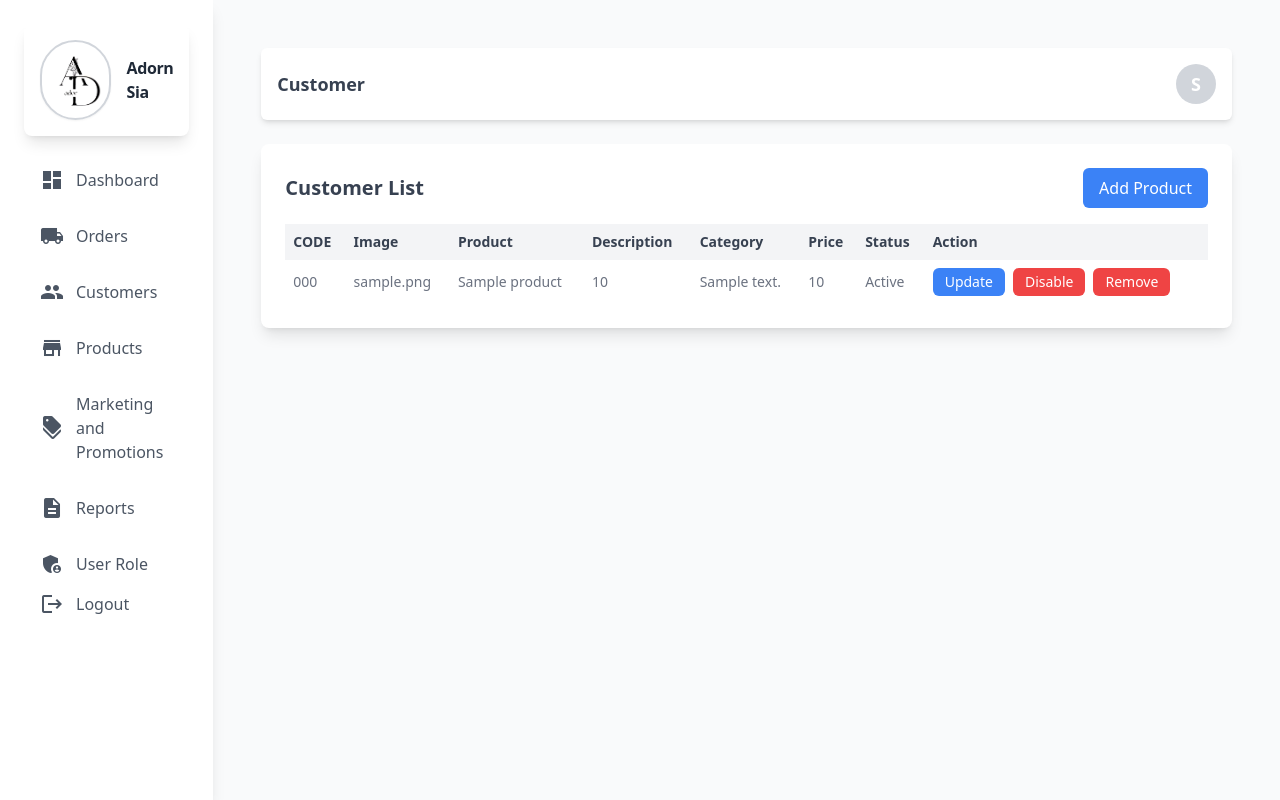
After one commit to anderson895/AdornSia, a PHP site: page /Client/admin/product.php in a window 1280 px wide. The commit adds this page. Run offline with PHP 8.4, Linux system fonts and the light colour scheme; the visitor is signed in with stand-in values (Sample User, id 1); tables that the repository leaves empty or names only in its code hold one stand-in row (values such as "Sample post"); some libraries are stand-ins or nearby versions.

Commit message:
creat product management module

```diff
--- a/admin/backend/class.php
+++ b/admin/backend/class.php
@@ -41,7 +41,24 @@ class global_class extends db_connect
         }
     }
 
+    public function fetch_all_customers(){
+        $query = $this->conn->prepare("SELECT * FROM `user`");
 
+        if ($query->execute()) {
+            $result = $query->get_result();
+            return $result;
+        }
+    }
+
+
+    public function fetch_all_product(){
+        $query = $this->conn->prepare("SELECT * FROM `product`");
+
+        if ($query->execute()) {
+            $result = $query->get_result();
+            return $result;
+        }
+    }
 
 
 
--- /dev/null
+++ b/admin/backend/end-points/product_list.php
@@ -0,0 +1,39 @@
+<?php
+include('backend/class.php');
+
+$db = new global_class();
+
+$fetch_all_product = $db->fetch_all_product();
+
+
+
+
+if ($fetch_all_product): ?>
+            <?php foreach ($fetch_all_product as $product):
+
+                $status = ($product['prod_status'] > 1) ? "Active" : "Not Active";
+
+                ?>
+                <tr>
+                    <td class="p-2"><?php echo $product['prod_code']; ?></td>
+                    <td class="p-2"><?php echo $product['prod_image']; ?></td>
+                    <td class="p-2"><?php echo $product['prod_name']; ?></td>
+                    <td class="p-2"><?php echo $product['prod_currprice']; ?></td>
+                    <td class="p-2"><?php echo $product['prod_description']; ?></td>
+                    <td class="p-2"><?php echo $product['prod_currprice']; ?></td>
+                    <td class="p-2"><?= $status ?></td>
+                    <td class="p-2">
+                        <div class="flex space-x-2 overflow-x-auto max-w-full whitespace-nowrap">
+                            <button class="bg-blue-500 text-white py-1 px-3 rounded-md togglerViewUser" data-user_id=<?=$product['prod_id']?>>Update</button>
+                            <button class="bg-red-500 text-white py-1 px-3 rounded-md">Disable</button>
+                            <button class="bg-red-500 text-white py-1 px-3 rounded-md">Remove</button>
+                        </div>
+                    </td>
+                </tr>
+
+            <?php endforeach; ?>
+        <?php else: ?>
+            <tr>
+                <td colspan="5" class="p-2">No Record found.</td>
+            </tr>
+        <?php endif; ?>
--- a/admin/components/footer.php
+++ b/admin/components/footer.php
@@ -6,17 +6,16 @@
 <link href="https://fonts.googleapis.com/icon?family=Material+Icons" rel="stylesheet">
 <script src="https://code.jquery.com/jquery-3.6.0.min.js"></script>
 
+
+
 <script src="https://cdn.jsdelivr.net/npm/sweetalert2@11"></script>
 
-<script src="https://cdn.jsdelivr.net/npm/simple-datatables@9.0.3"></script>
+<script src="https://cdn.datatables.net/2.1.8/js/dataTables.min.js"></script>
 
 
 <script src="https://cdn.jsdelivr.net/npm/apexcharts"></script>
 
-<script src="js/daily_sales.js"></script>
-<script src="js/weekly_sales.js"></script>
-<script src="js/monthly_sales.js"></script>
-
+<script src="js/datatable.js"></script>
 
 
 <script>
--- a/admin/components/header.php
+++ b/admin/components/header.php
@@ -7,6 +7,7 @@
   <meta name="viewport" content="width=device-width, initial-scale=1.0">
   <title>ADMIN</title>
   <link rel="icon" type="image/png" href="assets/logo1.png">
+
   <script src="https://cdn.tailwindcss.com"></script>
 
 
@@ -25,16 +26,21 @@
 
 
   <nav class="space-y-4 text-left lg:text-left">
-      <a href="{{ url_for('admin_dashboard') }}" class="flex items-center lg:justify-start space-x-3 text-gray-600 hover:text-blue-500 hover:bg-gray-100 px-4 py-2 rounded-md transition-all duration-300">
+      <a href="dashboard.php" class="flex items-center lg:justify-start space-x-3 text-gray-600 hover:text-blue-500 hover:bg-gray-100 px-4 py-2 rounded-md transition-all duration-300">
           <span class="material-icons">dashboard</span>
           <span>Dashboard</span>
       </a>
 
-      <a href="{{url_for('admin_attendance')}}" class="flex items-center lg:justify-start space-x-3 text-gray-600 hover:text-blue-500 hover:bg-gray-100 px-4 py-2 rounded-md transition-all duration-300">
+      <a href="customer.php" class="flex items-center lg:justify-start space-x-3 text-gray-600 hover:text-blue-500 hover:bg-gray-100 px-4 py-2 rounded-md transition-all duration-300">
+          <span class="material-icons">local_shipping</span>
+          <span>Orders</span>
+      </a>
+
+      <a href="customer.php" class="flex items-center lg:justify-start space-x-3 text-gray-600 hover:text-blue-500 hover:bg-gray-100 px-4 py-2 rounded-md transition-all duration-300">
           <span class="material-icons">group</span>
           <span>Customers</span>
       </a>
-      <a href="{{url_for('admin_student_progress')}}" class="flex items-center lg:justify-start  space-x-3 text-gray-600 hover:text-blue-500 hover:bg-gray-100 px-4 py-2 rounded-md transition-all duration-300">
+      <a href="product.php" class="flex items-center lg:justify-start  space-x-3 text-gray-600 hover:text-blue-500 hover:bg-gray-100 px-4 py-2 rounded-md transition-all duration-300">
           <span class="material-icons">store</span>
           <span>Products</span>
       </a>
--- a/admin/dashboard.php
+++ b/admin/dashboard.php
@@ -68,3 +68,6 @@
 </div>
 
 <?php include "components/footer.php";?>
+<script src="js/daily_sales.js"></script>
+<script src="js/weekly_sales.js"></script>
+<script src="js/monthly_sales.js"></script>
--- /dev/null
+++ b/admin/product.php
@@ -0,0 +1,47 @@
+<?php
+session_start();
+include "components/header.php";
+?>
+
+<div class="flex justify-between items-center bg-white p-4 mb-6 rounded-md shadow-md">
+    <h2 class="text-lg font-semibold text-gray-700">Customer</h2>
+    <div class="w-10 h-10 bg-gray-300 rounded-full flex items-center justify-center text-lg font-bold text-white">
+        <?php
+        echo substr(ucfirst($_SESSION['admin_username']), 0, 1);
+        ?>
+    </div>
+</div>
+
+<!-- Card for Table -->
+<div class="bg-white rounded-lg shadow-lg p-6">
+    <div class="flex justify-between items-center mb-4">
+        <h3 class="text-xl font-semibold text-gray-700">Customer List</h3>
+        <!-- Add Product Button -->
+        <a href="add_product.php" class="px-4 py-2 bg-blue-500 text-white rounded-md hover:bg-blue-600 focus:outline-none focus:ring-2 focus:ring-blue-500 focus:ring-opacity-50">
+            Add Product
+        </a>
+    </div>
+
+    <!-- Table Wrapper for Responsiveness -->
+    <div class="overflow-x-auto">
+        <table id="userTable" class="display table-auto w-full text-sm text-left text-gray-500 dark:text-gray-400">
+            <thead class="bg-gray-100 text-gray-700">
+                <tr>
+                    <th class="p-2">CODE</th>
+                    <th class="p-2">Image</th>
+                    <th class="p-2">Product</th>
+                    <th class="p-2">Description</th>
+                    <th class="p-2">Category</th>
+                    <th class="p-2">Price</th>
+                    <th class="p-2">Status</th>
+                    <th class="p-2">Action</th>
+                </tr>
+            </thead>
+            <tbody>
+                <?php include "backend/end-points/product_list.php"; ?>
+            </tbody>
+        </table>
+    </div>
+</div>
+
+<?php include "components/footer.php";?>
```
Also changed, not shown: admin/backend/end-points/customers_list.php (added, +33 -0 lines), admin/customer.php (added, +39 -0 lines), admin/js/datatable.js (added).
